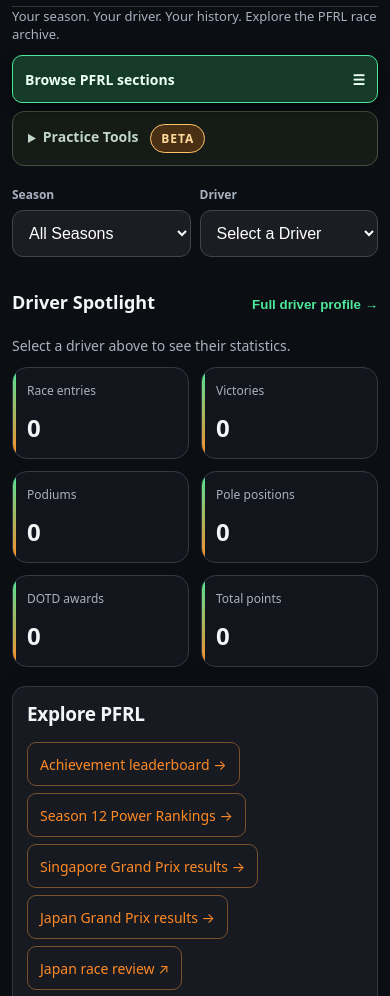
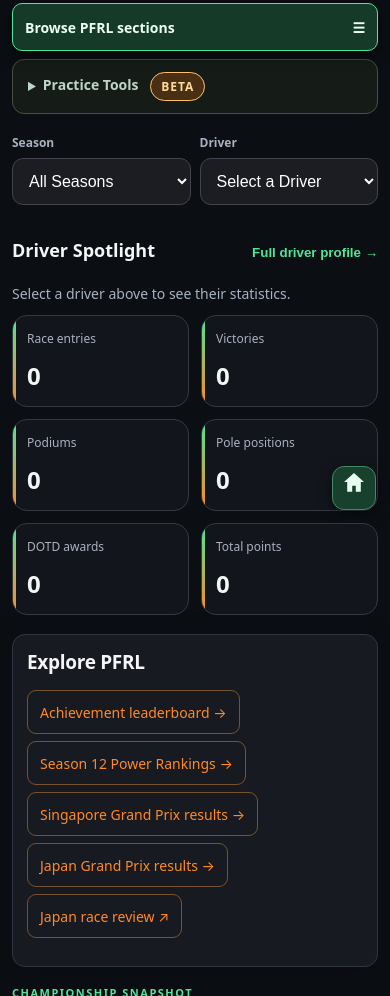
Before and after one commit to Markwatson23/pfrl-stats, a plain HTML site: page index.html in a window 390 px wide. Shown: the part 320-1316 px from the top of the page. Drawn offline with Linux system fonts and the light colour scheme.

Commit message:
Use a small floating house icon for Home

```diff
--- a/home-nav.css
+++ b/home-nav.css
@@ -1,10 +1,5 @@
-.pfrl-home-bar{position:sticky;top:0;z-index:31;display:flex;align-items:center;height:52px;background:#0b0e13}
-.pfrl-home-bar a{display:inline-flex;align-items:center;min-height:44px;padding:0 17px;border:1px solid #458965;border-radius:10px;background:#17402d;color:#e8fff0;font-weight:750;text-decoration:none}
+.pfrl-home-bar{position:fixed;right:max(14px,env(safe-area-inset-right));bottom:calc(14px + env(safe-area-inset-bottom,0px));z-index:31}
+.pfrl-home-bar a{display:grid;place-items:center;width:44px;height:44px;border:1px solid #458965;border-radius:12px;background:#17402d;color:#e8fff0;text-decoration:none;box-shadow:0 3px 12px #0008;font-size:0}
+.pfrl-home-bar a::before{content:"";width:20px;height:20px;background:currentColor;clip-path:polygon(50% 3%,100% 47%,84% 47%,84% 96%,59% 96%,59% 66%,41% 66%,41% 96%,16% 96%,16% 47%,0 47%)}
 .pfrl-home-bar a:focus-visible{outline:2px solid #4de69a;outline-offset:2px}
-main .pfrl-site-nav,main .tabs.pfrl-site-nav{top:52px}
-#content{scroll-margin-top:52px}
-@media(max-width:680px){
-main .mobile-nav-toggle{top:52px}
-main .pfrl-site-nav,main .tabs.pfrl-site-nav{top:108px}
-#content,[data-profile-section]{scroll-margin-top:108px}
-}
+@media(max-width:680px){main:has(.pfrl-home-bar){padding-bottom:calc(72px + env(safe-area-inset-bottom,0px))!important}}
```
